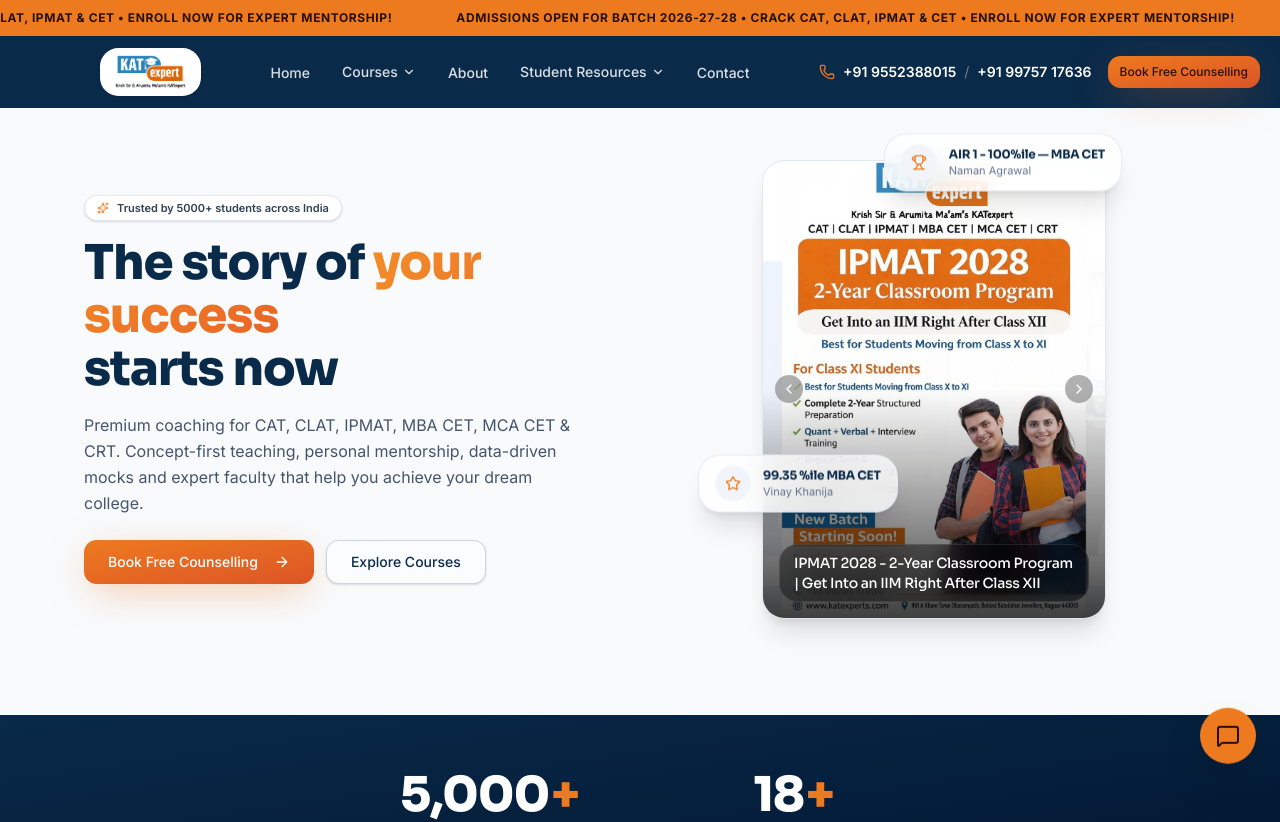
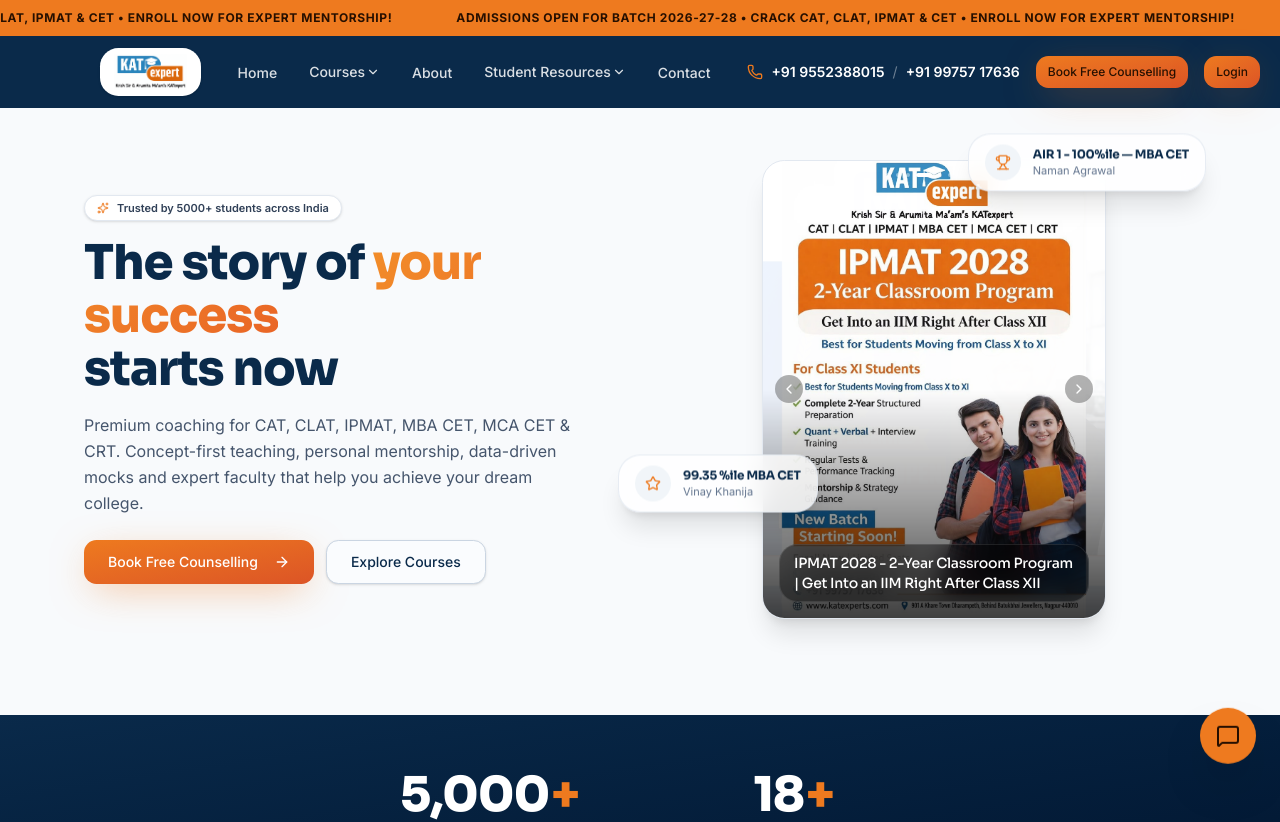
Before and after one commit to kishoricharpe9-ai/final-katexpert, a React (Vite) app: page / in a window 1280 px wide. Shown: the top 822 px of the page. Built offline with nearby package versions, Linux system fonts and the light colour scheme; a web font is replaced by a local one.

Commit message:
login feature

```diff
--- a/src/components/course/CoursePage.jsx
+++ b/src/components/course/CoursePage.jsx
@@ -119,6 +119,7 @@ function Hero({ c }) {
               alt={`${c.code} — ${c.name}`}
               className={c.slug === "mba-cet" ? "w-full h-auto rounded-xl" : "w-full aspect-[16/10] rounded-xl object-cover max-h-72"}
               loading="eager"
+              fetchPriority="high"
             />
             <div className="absolute -bottom-4 -left-4 rounded-xl bg-white text-navy shadow-soft px-4 py-3 hidden sm:block">
               <p className="font-display font-bold text-sm leading-tight">Trusted by 5,000+<br/>students</p>
--- a/src/components/site/footer.jsx
+++ b/src/components/site/footer.jsx
@@ -37,7 +37,7 @@ function Footer() {
           <div className="mt-4 flex gap-1.5">
             {[
               { Icon: Facebook, url: "https://www.facebook.com/katexpertinstitute/" },
-              { Icon: Instagram, url: "https://www.instagram.com/katexpert_nagpur/" },
+              { Icon: Instagram, url: "https://www.instagram.com/katexpert_nagpur?igsh=b2U3N2w2bzVnc2g4" },
               { Icon: Youtube, url: "https://www.youtube.com/channel/UCxc-E0Jkn7EUBlCg7I9WXrw" },
               { Icon: Linkedin, url: "https://www.linkedin.com/company/katexpertnagpur/" }
             ].map(({ Icon, url }, i) => (
--- a/src/components/site/hero.jsx
+++ b/src/components/site/hero.jsx
@@ -142,6 +142,8 @@ export function Hero() {
                 key={index}
                 src={slide.image}
                 alt=""
+                loading={index < 2 ? "eager" : "lazy"}
+                fetchPriority={index === 0 ? "high" : "auto"}
                 className={`absolute inset-0 h-full w-full object-contain transition-opacity duration-1000 ${
                   current === index ? "opacity-100" : "opacity-0"
                 }`}
@@ -190,7 +192,7 @@ export function Hero() {
 
           <div className="hidden lg:block">
             <FloatingCard
-              className="absolute -right-4 -top-4"
+              className="absolute -right-25 -top-4"
               delay={0.2}
               icon={<Trophy className="h-4 w-4 text-accent" />}
               title="AIR 1 -  100%ile  — MBA CET"
@@ -198,7 +200,7 @@ export function Hero() {
             />
 
             <FloatingCard
-              className="absolute -left-12 top-2/3"
+              className="absolute -left-32 top-2/3"
               delay={0.4}
               icon={<Star className="h-4 w-4 text-accent" />}
               title="99.35 %ile MBA CET"
--- a/src/components/site/logo.jsx
+++ b/src/components/site/logo.jsx
@@ -9,6 +9,8 @@ export function Logo({ light = false }) {
           src={logoImg}
           alt="KatExpert Logo"
           className="h-8 w-auto object-contain md:h-9"
+          loading="eager"
+          fetchPriority="high"
         />
       </div>
     </Link>
--- a/src/components/site/navbar.jsx
+++ b/src/components/site/navbar.jsx
@@ -40,7 +40,7 @@ function DesktopDropdown({ item, scrolled }) {
   const [open, setOpen] = useState(false);
   const [pyqsOpen, setPyqsOpen] = useState(false);
 
-  const triggerClass = `inline-flex items-center gap-1 rounded-full px-3.5 py-2 text-sm font-medium transition-colors ${
+  const triggerClass = `inline-flex items-center gap-[1px] rounded-full px-3.5 py-2 text-sm font-medium transition-colors ${
     scrolled
       ? "text-foreground/80 hover:bg-secondary hover:text-foreground"
       : "text-white/85 hover:bg-white/10 hover:text-white"
@@ -144,7 +144,7 @@ function CoursesDropdown({ scrolled }) {
   const [open, setOpen] = useState(false);
   const location = useLocation();
 
-  const triggerClass = `inline-flex items-center gap-1 rounded-full px-3.5 py-2 text-sm font-medium transition-colors ${
+  const triggerClass = `inline-flex items-center gap-[1px] rounded-full px-3.5 py-2 text-sm font-medium transition-colors ${
     scrolled
       ? "text-foreground/80 hover:bg-secondary hover:text-foreground"
       : "text-white/85 hover:bg-white/10 hover:text-white"
@@ -500,6 +500,14 @@ function Navbar() {
             <Button asChild variant="accent" size="sm">
               <a href="/#contact">Book Free Counselling</a>
             </Button>
+
+            <Button
+              asChild
+              variant="accent"
+              size="sm"
+            >
+              <a href="https://mock.katexperts.com/login">Login</a>
+            </Button>
           </div>
 
           <button
@@ -541,6 +549,12 @@ function Navbar() {
                     Book Free Counselling
                   </a>
                 </Button>
+
+                <Button asChild variant="accent" className="mt-2 w-full">
+                  <a href="https://mock.katexperts.com/login" onClick={closeMobile}>
+                    Login
+                  </a>
+                </Button>
               </ul>
             </motion.div>
           )}
--- a/src/pages/BlogPage.jsx
+++ b/src/pages/BlogPage.jsx
@@ -224,6 +224,8 @@ export default function BlogPage() {
                         src={featuredPost.img}
                         alt={featuredPost.title}
                         className="w-full h-full object-contain"
+                        loading="eager"
+                        fetchPriority="high"
                       />
                     </div>
                   )}
--- a/src/pages/VideoTestimonialsPage.jsx
+++ b/src/pages/VideoTestimonialsPage.jsx
@@ -41,7 +41,7 @@ export default function VideoTestimonialsPage() {
   const related = active ? gridItems.filter((x) => x.id !== active.id).slice(0, 4) : [];
 
   return (
-    <div className="min-h-screen bg-background pt-16">
+    <div className="min-h-screen bg-background pt-16 mt-6">
       {/* HERO */}
       <section className="relative overflow-hidden bg-hero-gradient text-white pt-10 pb-16 md:pt-12 md:pb-22">
         <div
@@ -90,13 +90,13 @@ export default function VideoTestimonialsPage() {
           <motion.div
             initial={{ opacity: 0, y: 20 }}
             animate={{ opacity: 1, y: 0 }}
-            transition={{ delay: 0.2, duration: 0.5 }}
+            transition={{ delay: 0.1, duration: 0.3 }}
             className="mx-auto mt-10 grid max-w-3xl grid-cols-2 gap-3 md:grid-cols-4"
           >
             {[
               { icon: Users, label: "Students Trained", value: 5000, suffix: "+" },
               { icon: GraduationCap, label: "Years of Experience", value: 18, suffix: "+" },
-              { icon: Star, label: "Student Satisfaction", value: 4.9, suffix: "★" },
+              { icon: Star, label: "Student Satisfaction", value: 5, suffix: "★" },
               { icon: Trophy, label: "Success Stories", value: 500, suffix: "+" },
             ].map((s) => (
               <div key={s.label} className="rounded-xl border border-white/15 bg-white/5 p-3 text-center backdrop-blur">
```
